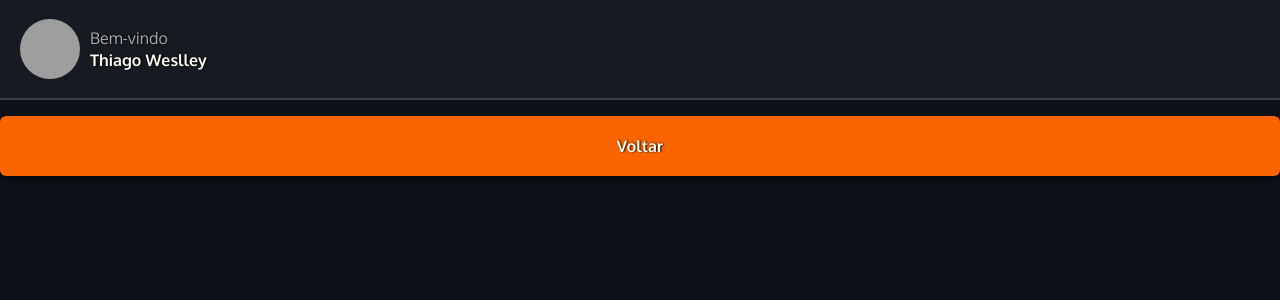
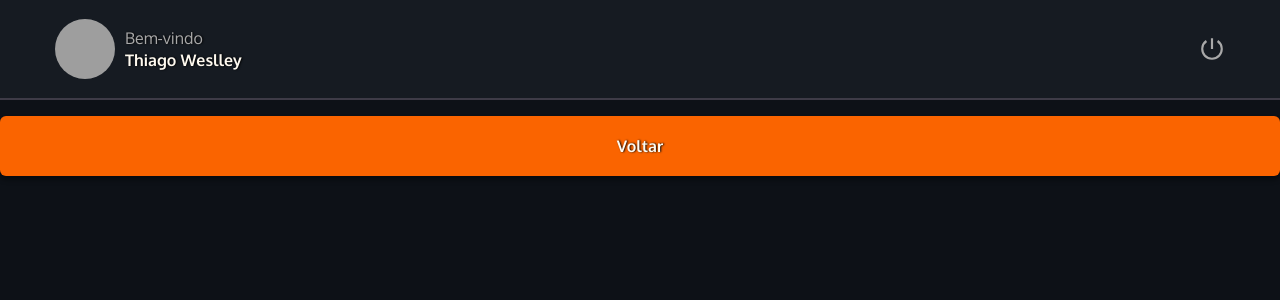
Before and after one commit to thiago-weslley/Note-Web, a React (Vite) app: page / in a window 1280 px wide. Shown: the top 300 px of the page. Built offline with nearby package versions, Linux system fonts and the light colour scheme; grey boxes are pictures that could not be loaded.

Commit message:
style: Estiliza ícone no componente `Header`

```diff
--- a/src/components/Header/index.jsx
+++ b/src/components/Header/index.jsx
@@ -1,4 +1,5 @@
-import { HeaderContainer, Profile } from "./styles";
+import { HeaderContainer, Profile, Logout } from "./styles";
+import { RiShutDownLine } from "react-icons/ri";
 
 export function Header() {
   return (
@@ -14,6 +15,10 @@ export function Header() {
           <strong>Thiago Weslley</strong>
         </div>
       </Profile>
+
+      <Logout>
+        <RiShutDownLine title="Deslogar" />
+      </Logout>
     </HeaderContainer>
   );
 }
--- a/src/components/Header/styles.js
+++ b/src/components/Header/styles.js
@@ -5,7 +5,7 @@ export const HeaderContainer = styled.header`
 
   height: 10rem;
   width: 100%;
-  padding: 0 2rem;
+  padding: 0 5.5rem;
 
   display: flex;
   justify-content: space-between;
@@ -13,6 +13,10 @@ export const HeaderContainer = styled.header`
 
   background-color: #161b22;
   border-bottom: 2px solid ${({ theme }) => theme.colors.background_600};
+
+  @media screen and (max-width: 490px) {
+    padding: 0 1.4rem;
+  }
 `;
 
 export const Profile = styled.div`
@@ -37,3 +41,19 @@ export const Profile = styled.div`
     }
   }
 `;
+
+export const Logout = styled.button`
+  background: none;
+  display: flex;
+  align-items: center;
+
+  > svg {
+    color: ${({ theme }) => theme.colors.gray_100};
+    font-size: 2.6rem;
+    transition: all 0.2s;
+
+    &:hover {
+      color: ${({ theme }) => theme.colors.orange};
+    }
+  }
+`;
```
